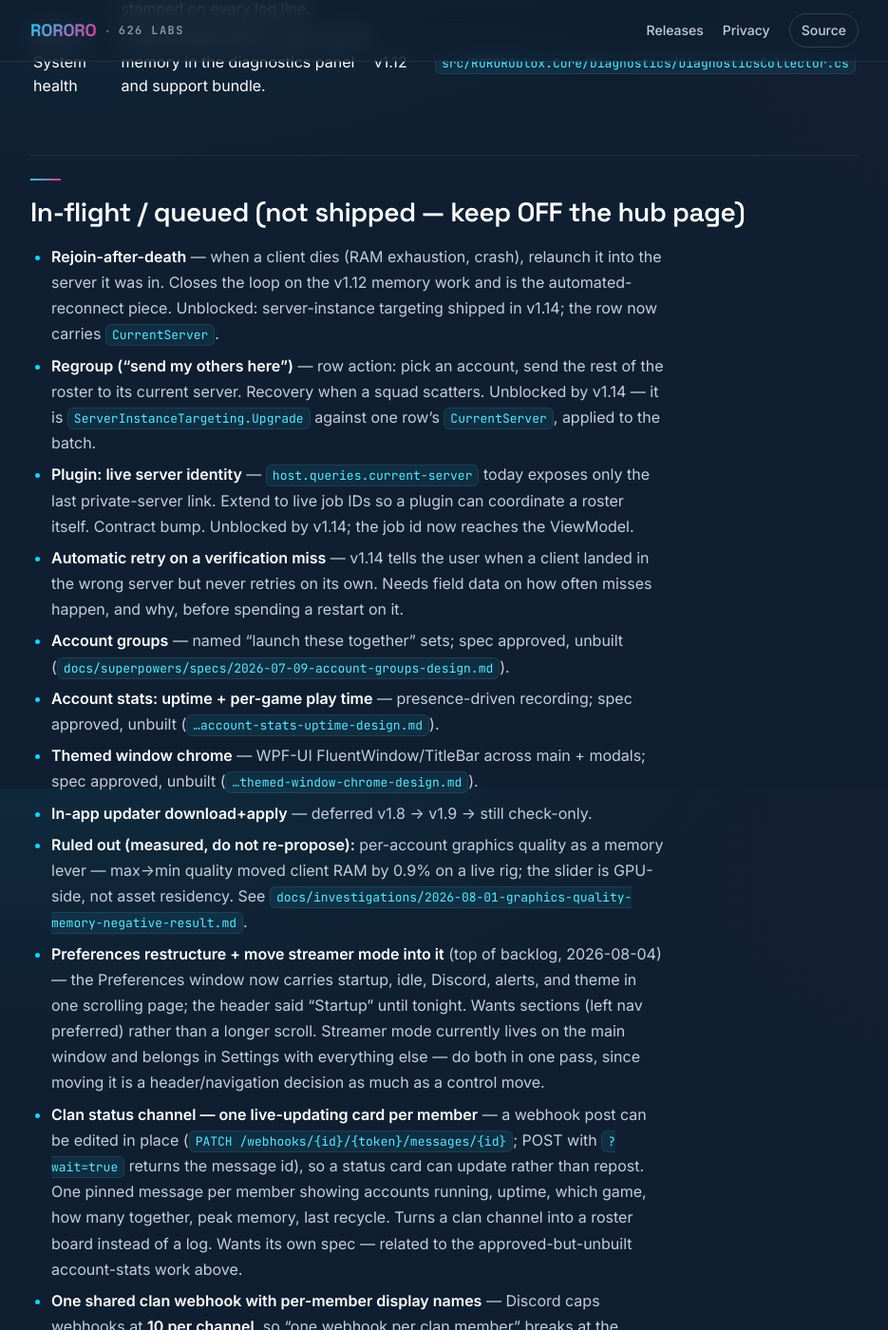
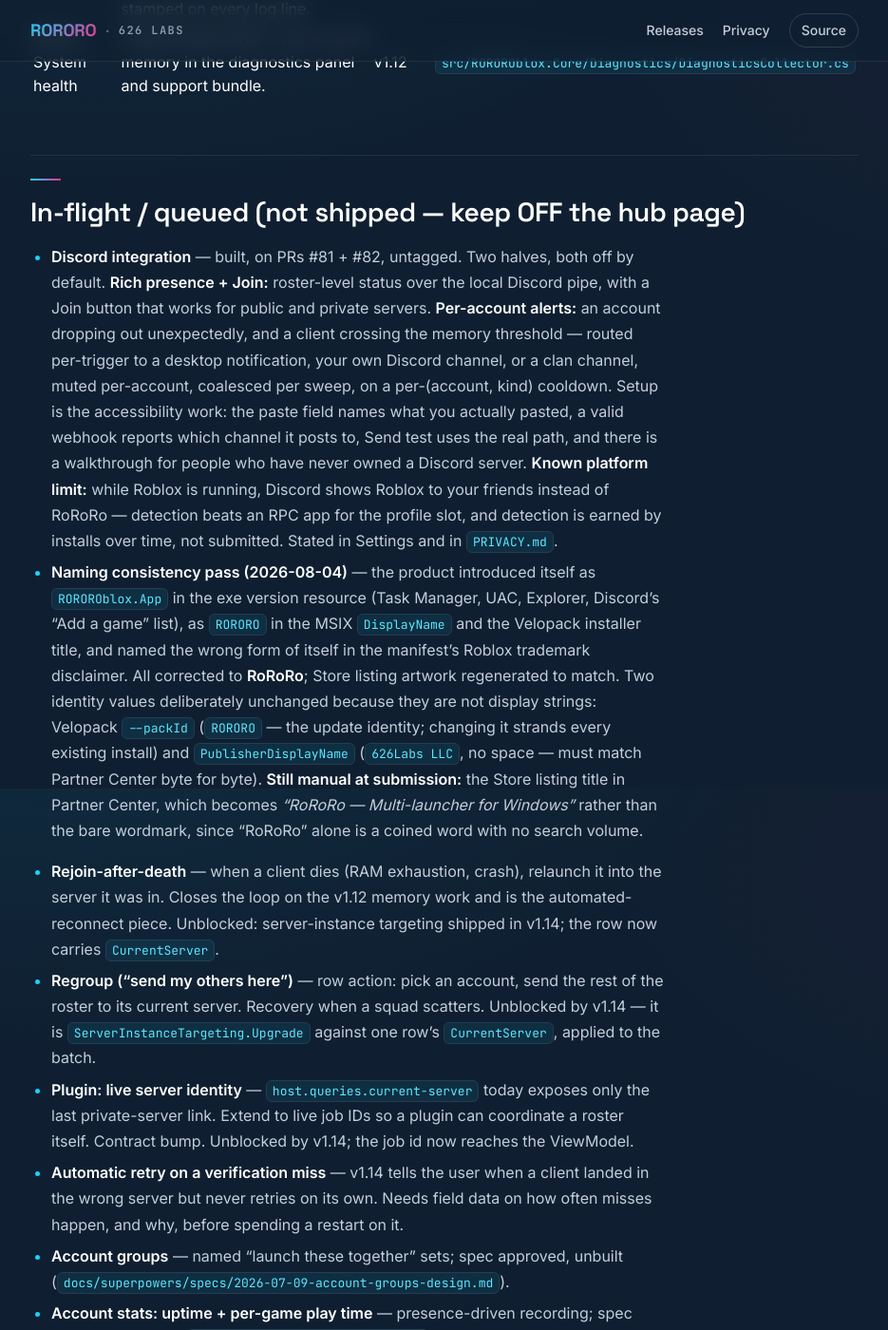
Before and after one commit to estevanhernandez-stack-ed/ROROROblox, a Jekyll site: the page built from docs/features.md, in a window 1280 px wide and 1400 px high, scrolled down 11770 px. Shown: the whole window at 95% size, without its empty margins (172-1107 px from the left). Built offline with Jekyll 4.4.1, drawn with Linux system fonts in a browser that asks for light colours; our own code applies the rules of GitHub Pages for plain Markdown files.

Commit message:
docs: ledger + handoff for the Discord work and the naming pass
Feature ledger gains the Discord integration as in-flight — including the platform
limit that shapes how it can be marketed — and the naming pass, recording which two
identity values were deliberately left wrong-looking and why.

Handoff drops the executable rename: presence takes its name from the Discord
application and detection reads the version resource, both now correct, so renaming
AssemblyName would churn four packaging surfaces for nothing. Replaces it with the
Partner Center step, and resolves the webhook item — it was a local transcript, not
an exposure, and the "rotate this" framing was overstated.

```diff
--- a/docs/features.md
+++ b/docs/features.md
@@ -142,6 +142,9 @@
 
 ## In-flight / queued (not shipped — keep OFF the hub page)
 
+- **Discord integration** — built, on PRs #81 + #82, untagged. Two halves, both off by default. **Rich presence + Join:** roster-level status over the local Discord pipe, with a Join button that works for public and private servers. **Per-account alerts:** an account dropping out unexpectedly, and a client crossing the memory threshold — routed per-trigger to a desktop notification, your own Discord channel, or a clan channel, muted per-account, coalesced per sweep, on a per-(account, kind) cooldown. Setup is the accessibility work: the paste field names what you actually pasted, a valid webhook reports which channel it posts to, Send test uses the real path, and there is a walkthrough for people who have never owned a Discord server. **Known platform limit:** while Roblox is running, Discord shows Roblox to your friends instead of RoRoRo — detection beats an RPC app for the profile slot, and detection is earned by installs over time, not submitted. Stated in Settings and in `PRIVACY.md`.
+- **Naming consistency pass (2026-08-04)** — the product introduced itself as `ROROROblox.App` in the exe version resource (Task Manager, UAC, Explorer, Discord's "Add a game" list), as `RORORO` in the MSIX `DisplayName` and the Velopack installer title, and named the wrong form of itself in the manifest's Roblox trademark disclaimer. All corrected to **RoRoRo**; Store listing artwork regenerated to match. Two identity values deliberately unchanged because they are not display strings: Velopack `--packId` (`RORORO` — the update identity; changing it strands every existing install) and `PublisherDisplayName` (`626Labs LLC`, no space — must match Partner Center byte for byte). **Still manual at submission:** the Store listing title in Partner Center, which becomes *"RoRoRo — Multi-launcher for Windows"* rather than the bare wordmark, since "RoRoRo" alone is a coined word with no search volume.
+
 - **Rejoin-after-death** — when a client dies (RAM exhaustion, crash), relaunch it into the server it was in. Closes the loop on the v1.12 memory work and is the automated-reconnect piece. Unblocked: server-instance targeting shipped in v1.14; the row now carries `CurrentServer`.
 - **Regroup ("send my others here")** — row action: pick an account, send the rest of the roster to its current server. Recovery when a squad scatters. Unblocked by v1.14 — it is `ServerInstanceTargeting.Upgrade` against one row's `CurrentServer`, applied to the batch.
 - **Plugin: live server identity** — `host.queries.current-server` today exposes only the last private-server link. Extend to live job IDs so a plugin can coordinate a roster itself. Contract bump. Unblocked by v1.14; the job id now reaches the ViewModel.
```
Also changed, not shown: docs/superpowers/HANDOFF-2026-08-04-discord-alerts.md (+13 -3 lines).
